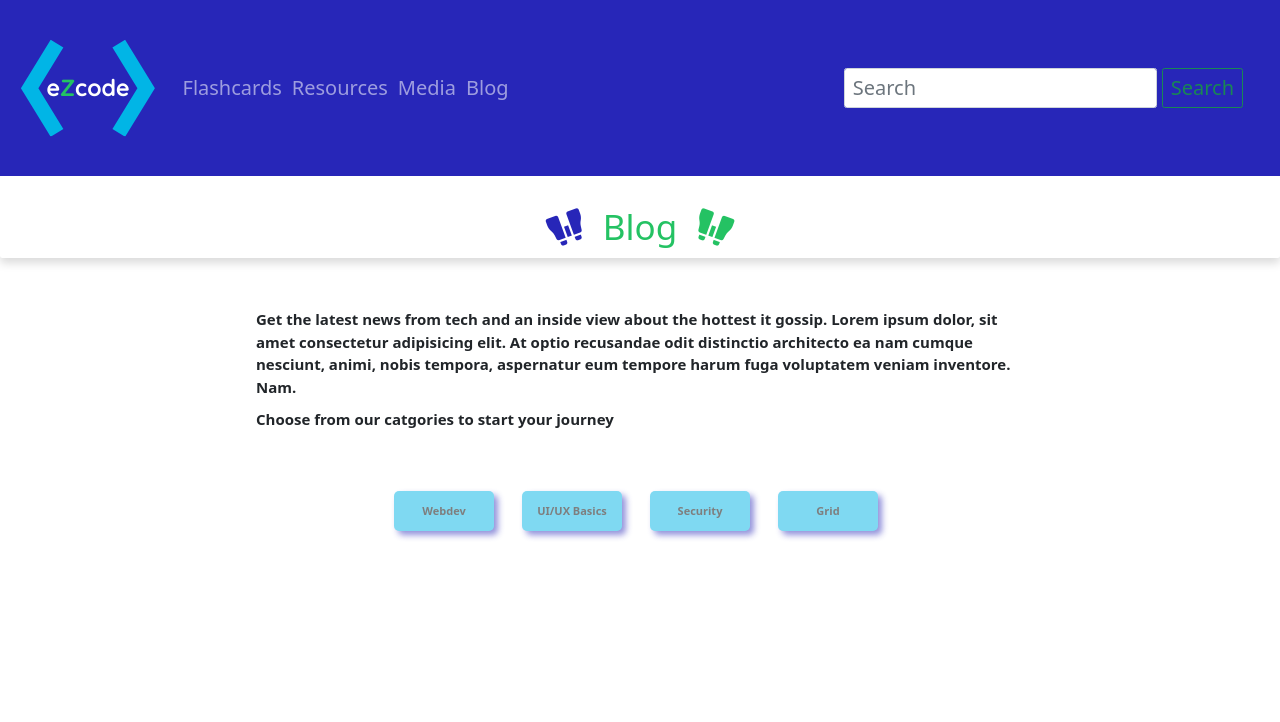
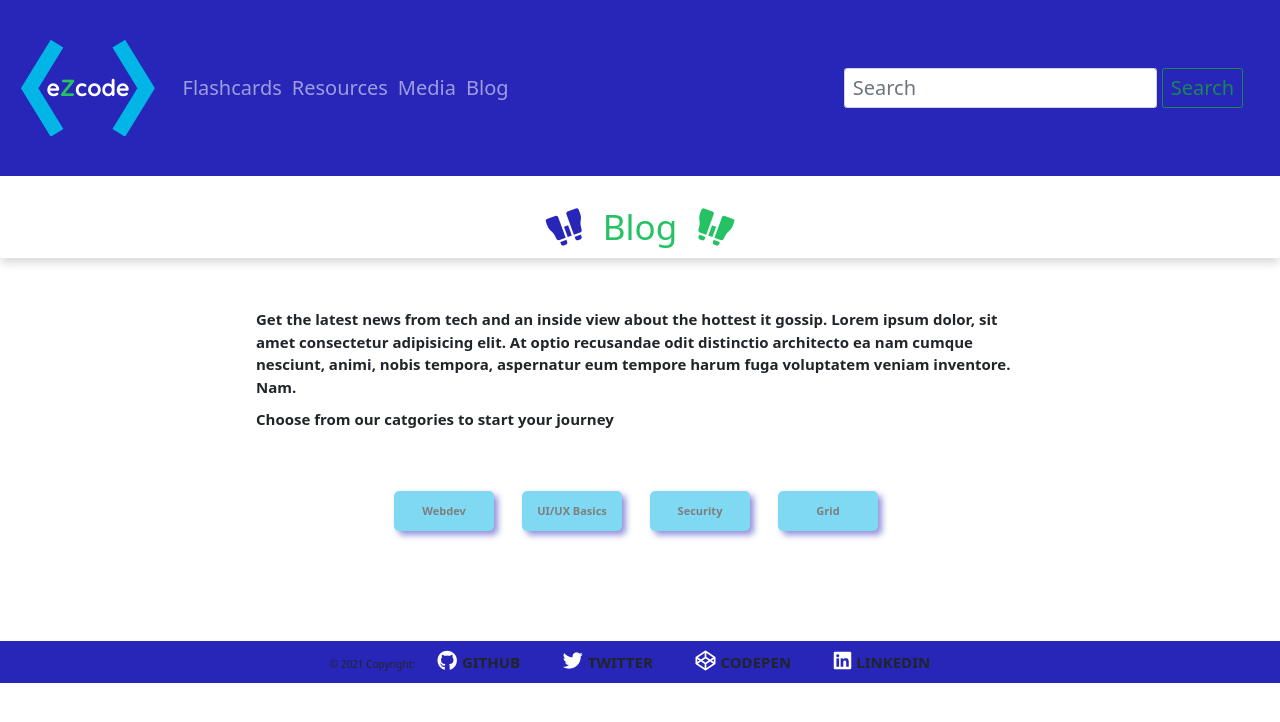
Before and after one commit to Quozlet-Groupies/project_ezcode, a plain HTML site: page blog.html in a window 1280 px wide. Drawn offline with nearby package versions, Linux system fonts and the light colour scheme.

Commit message:
Update blog.html

```diff
--- a/blog.html
+++ b/blog.html
@@ -271,10 +271,10 @@
       </div>
     </main>
 
-    <!-- FOOTER
+    <!-- FOOTER -->
 
 
-  <footer class="w-100 sticky-bottom">
+  <footer class="w-100">
 
 
     <div class="text-center p-3 w-100" style="background-color: #2726b8;">
@@ -287,7 +287,7 @@
 
 
     </div>
-  </footer> -->
+  </footer>
 
 
     <script src="https://cdn.jsdelivr.net/npm/bootstrap@5.0.0-beta2/dist/js/bootstrap.bundle.min.js"
```
